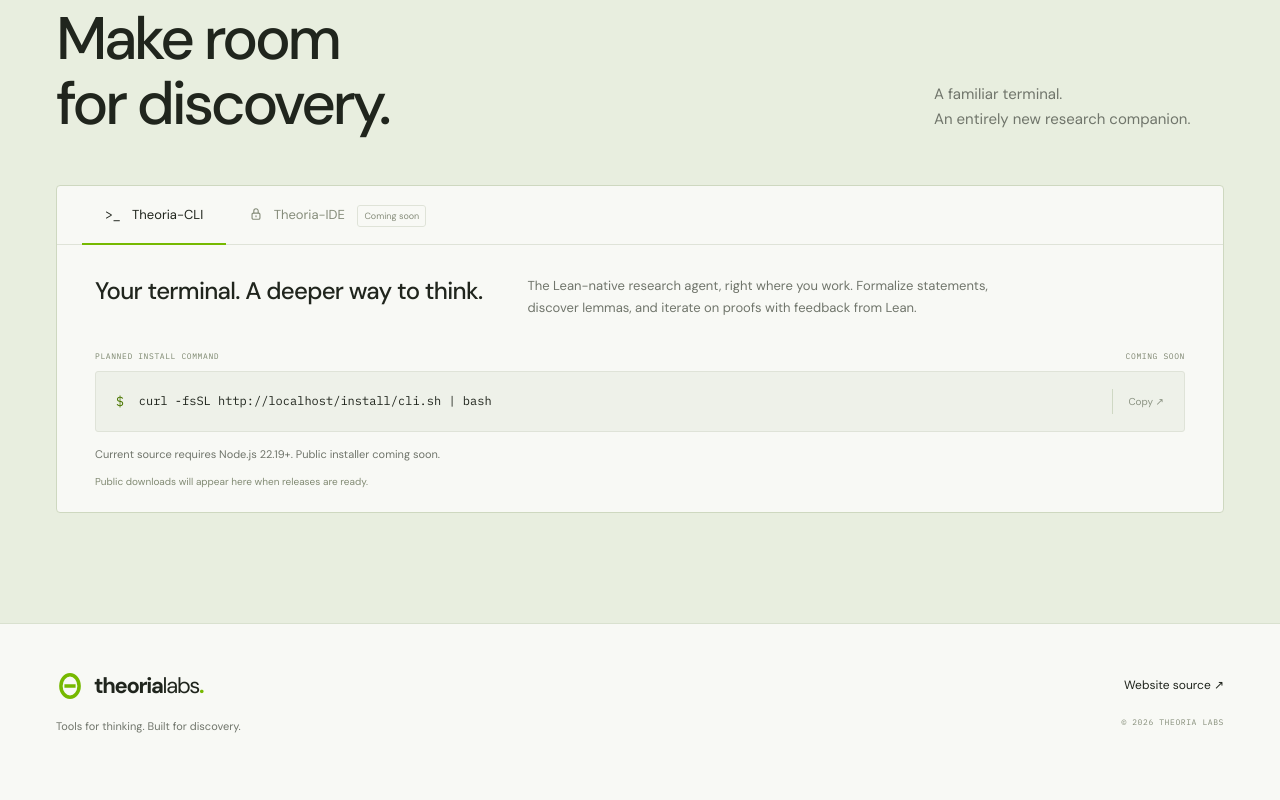
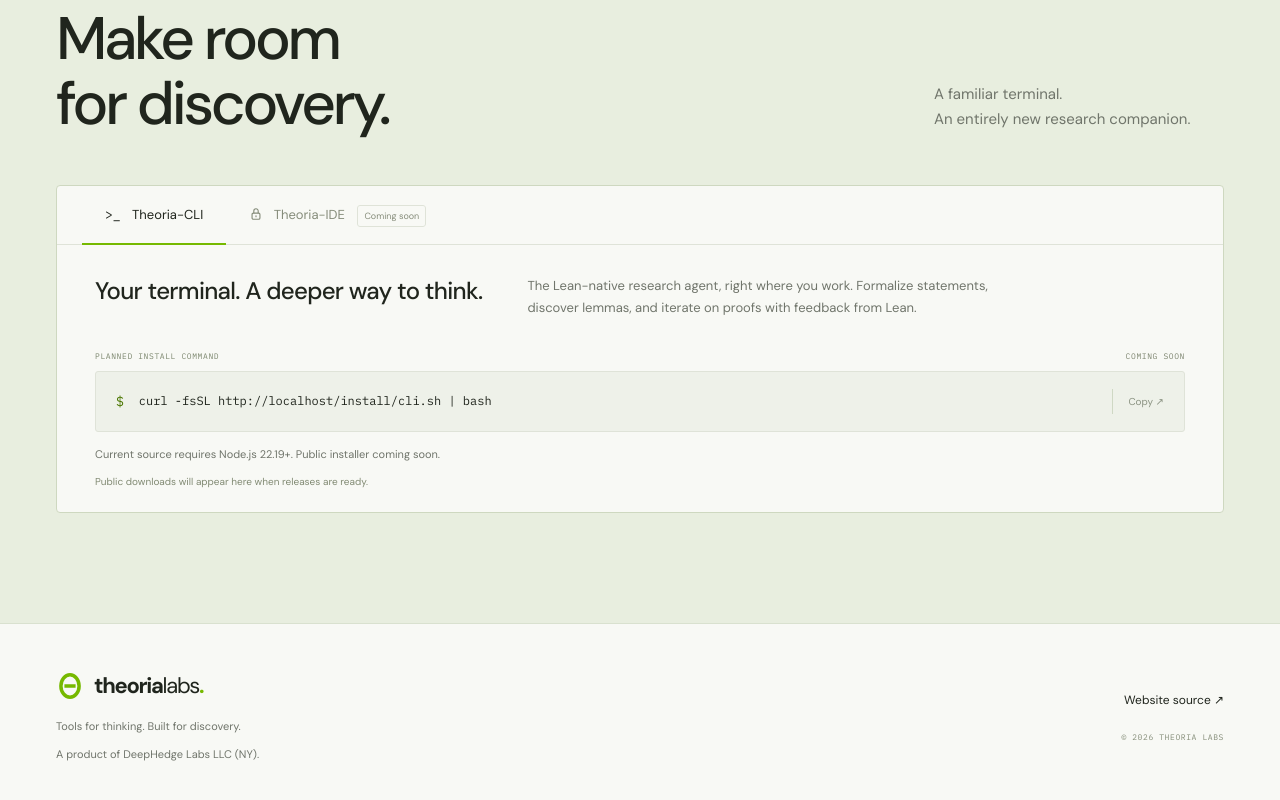
Before and after one commit to TheoriaLabs/Theoria-Web, a Next.js app: page / in a window 1280 px wide. Shown: the part 4092-4892 px from the top of the page. Built offline with nearby package versions, Linux system fonts and the light colour scheme; no server answers.

Commit message:
Add DeepHedge Labs attribution to footer

```diff
--- a/app/page.tsx
+++ b/app/page.tsx
@@ -78,7 +78,7 @@ export default function Home() {
 
         <section id="install" className="install-section" aria-labelledby="install-title"><div className="shell section-pad"><div className="section-heading"><div><p className="eyebrow mono">04 / YOUR NEXT QUESTION STARTS HERE</p><h2 id="install-title">Make room<br />for discovery.</h2></div><p className="section-intro">A familiar terminal.<br />An entirely new research companion.</p></div><InstallPanel /></div></section>
       </main>
-      <footer className="site-footer shell"><div><Link className="wordmark" href="/" aria-label="Theoria Labs home"><ThetaLogo /><span>theoria<span className="wordmark-light">labs</span><span className="wordmark-period">.</span></span></Link><p>Tools for thinking. Built for discovery.</p></div><div className="footer-right"><a href={site.repository} target="_blank" rel="noreferrer">Website source ↗</a><span className="mono">© {new Date().getFullYear()} THEORIA LABS</span></div></footer>
+      <footer className="site-footer shell"><div><Link className="wordmark" href="/" aria-label="Theoria Labs home"><ThetaLogo /><span>theoria<span className="wordmark-light">labs</span><span className="wordmark-period">.</span></span></Link><p>Tools for thinking. Built for discovery.</p><p>A product of DeepHedge Labs LLC (NY).</p></div><div className="footer-right"><a href={site.repository} target="_blank" rel="noreferrer">Website source ↗</a><span className="mono">© {new Date().getFullYear()} THEORIA LABS</span></div></footer>
     </>
   );
 }
```
